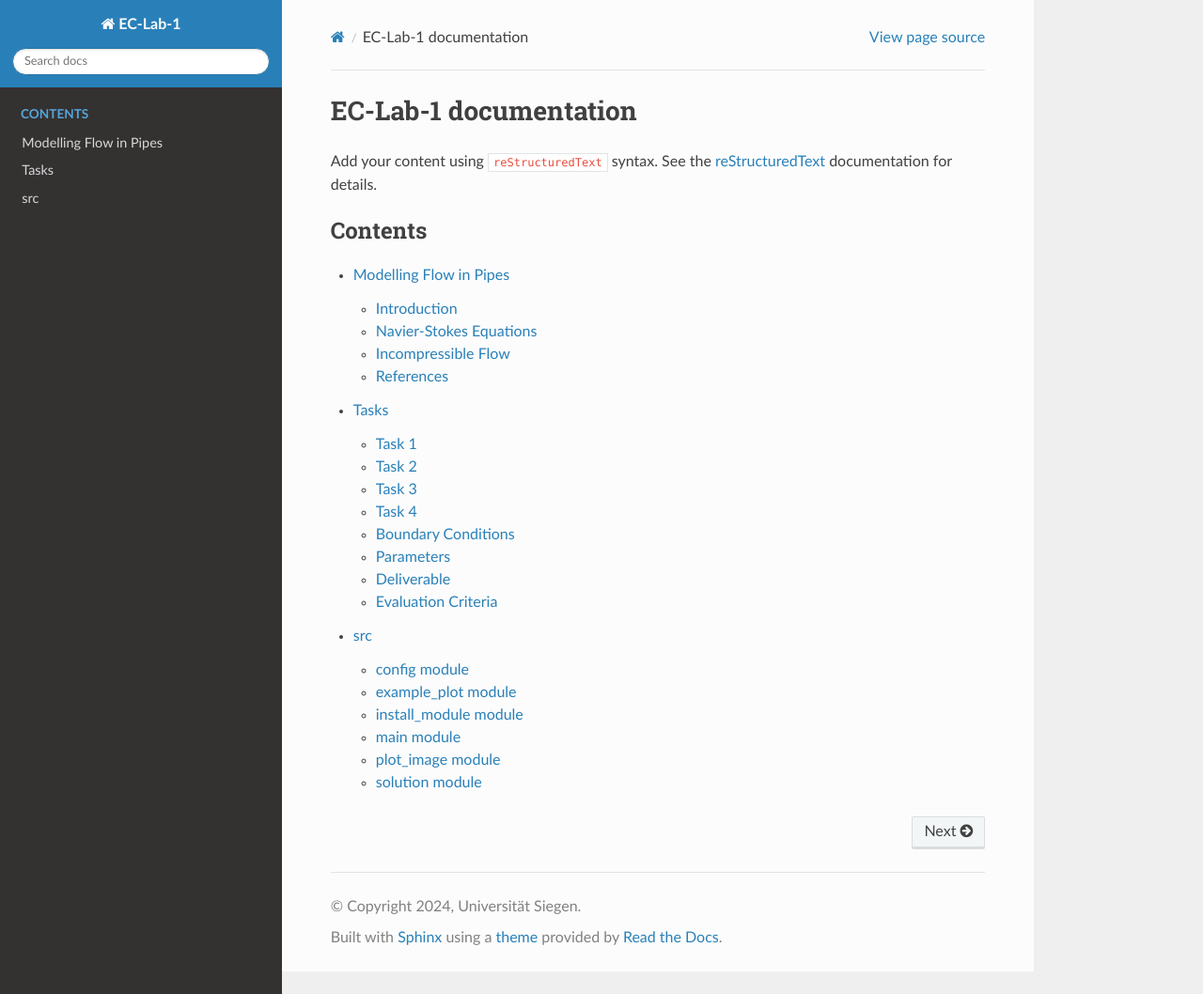
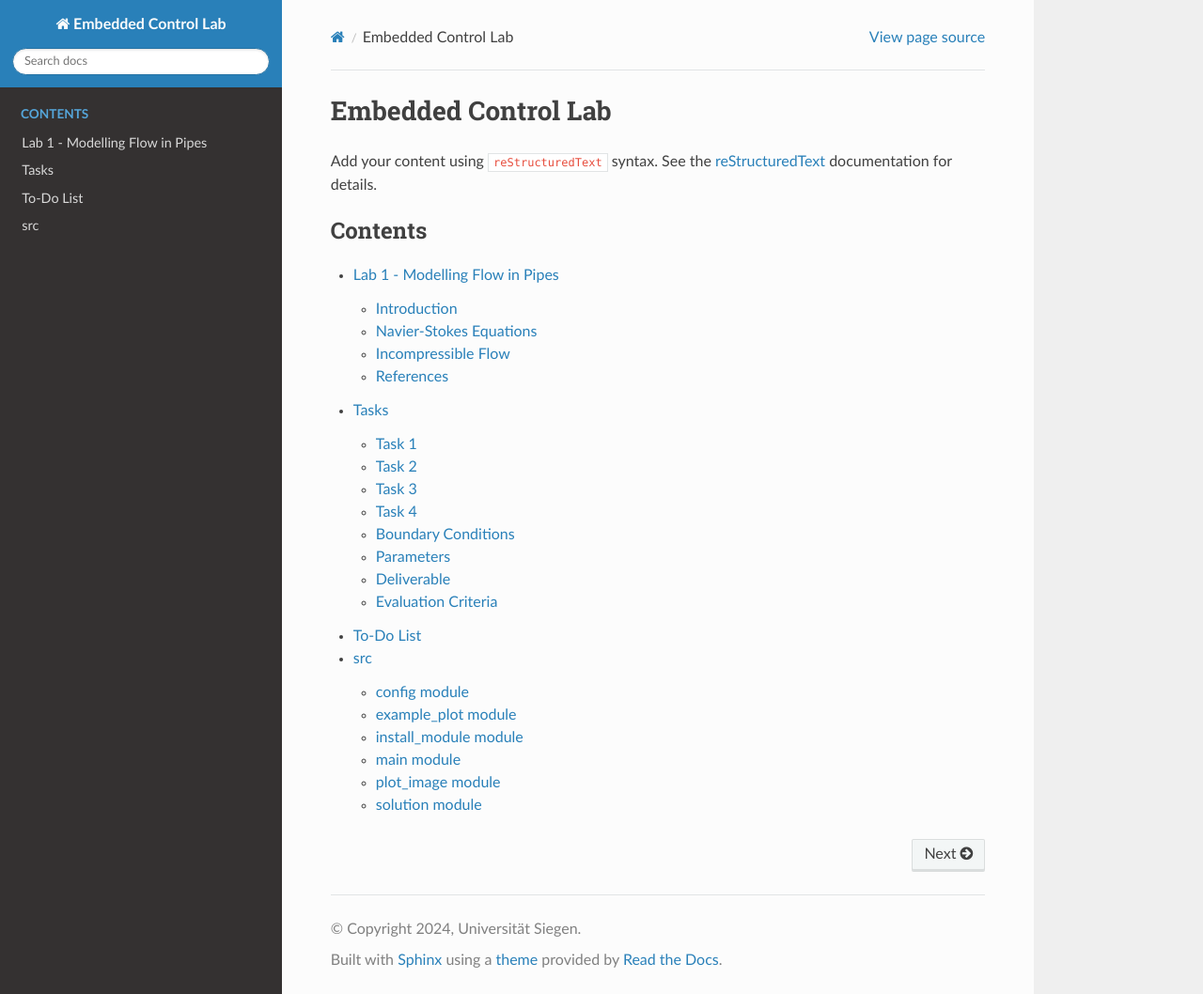
Before and after one commit to EmbeddedSystems-UniversitySiegen/eclab-task1, a Sphinx documentation site: the page built from docs/source/index.rst, in a window 1280 px wide and 1058 px high. Shown: the whole window at 94% size. Built offline with Sphinx 7.4.7 and the Read the Docs theme 3.1.0, drawn with Linux system fonts in a browser that asks for light colours.

Commit message:
docs: todo list

```diff
--- a/docs/source/Modelling_Flow.md
+++ b/docs/source/Modelling_Flow.md
@@ -1,4 +1,4 @@
-# Modelling Flow in Pipes
+# Lab 1 - Modelling Flow in Pipes
 
 ## Introduction
 
--- a/docs/source/conf.py
+++ b/docs/source/conf.py
@@ -13,7 +13,7 @@
 # -- Project information -----------------------------------------------------
 # https://www.sphinx-doc.org/en/master/usage/configuration.html#project-information
 
-project = 'EC-Lab-1'
+project = 'Embedded Control Lab'
 copyright = '2024, Universität Siegen'
 author = 'Utkarsh Raj'
 release = '1.0'
--- a/docs/source/index.rst
+++ b/docs/source/index.rst
@@ -3,7 +3,7 @@
    You can adapt this file completely to your liking, but it should at least
    contain the root `toctree` directive.
 
-EC-Lab-1 documentation
+Embedded Control Lab
 ======================
 
 Add your content using ``reStructuredText`` syntax. See the
--- /dev/null
+++ b/docs/source/todo.rst
@@ -0,0 +1,8 @@
+.. _todo:
+
+To-Do List
+==========
+
+This section contains all the to-do items.
+
+.. todolist::
```
Also changed, not shown: other parts of docs/source/index.rst (+1 -0 lines), 3 other files.
